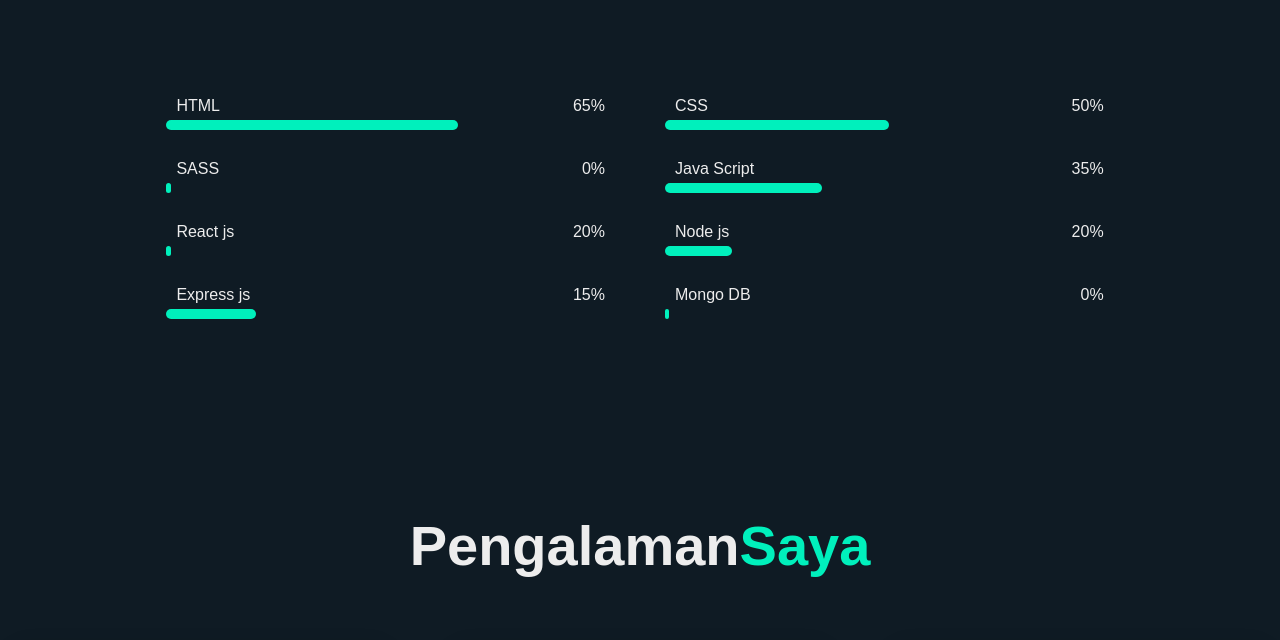
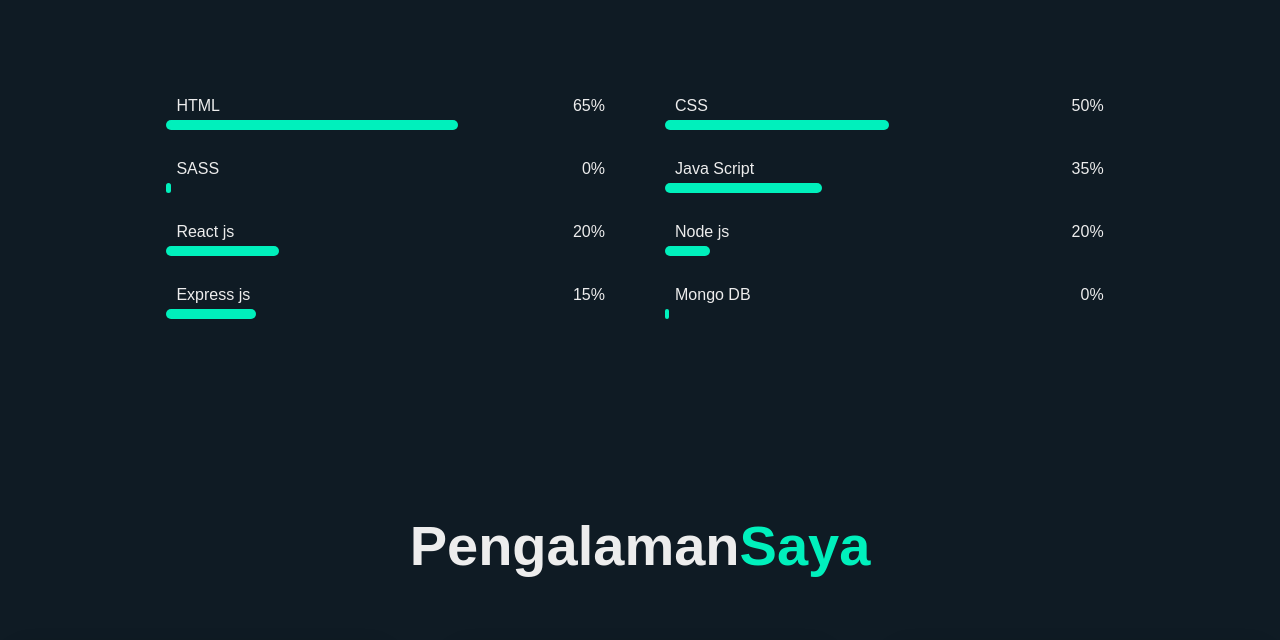
Before and after one commit to HAIDARRAFIA/UTSWEB_CVHTMLCSS, a plain HTML site: page index.html in a window 1280 px wide. Shown: the part 1539-2179 px from the top of the page. Drawn offline with nearby package versions, Linux system fonts and the light colour scheme; grey boxes are pictures that could not be loaded; a web font is replaced by a local one.

Commit message:
style.css

```diff
--- a/style.css
+++ b/style.css
@@ -422,7 +422,7 @@ header {
     }
 }
 .skill_bar .bar .react{
-    width: 1%;
+    width: 25%;
     animation: react 2s;
 }
 @keyframes react {
@@ -433,7 +433,7 @@ header {
     }
 }
 .skill_bar .bar .node{
-    width: 15%;
+    width: 10%;
     animation: node 2s;
 }
 @keyframes node {
```
